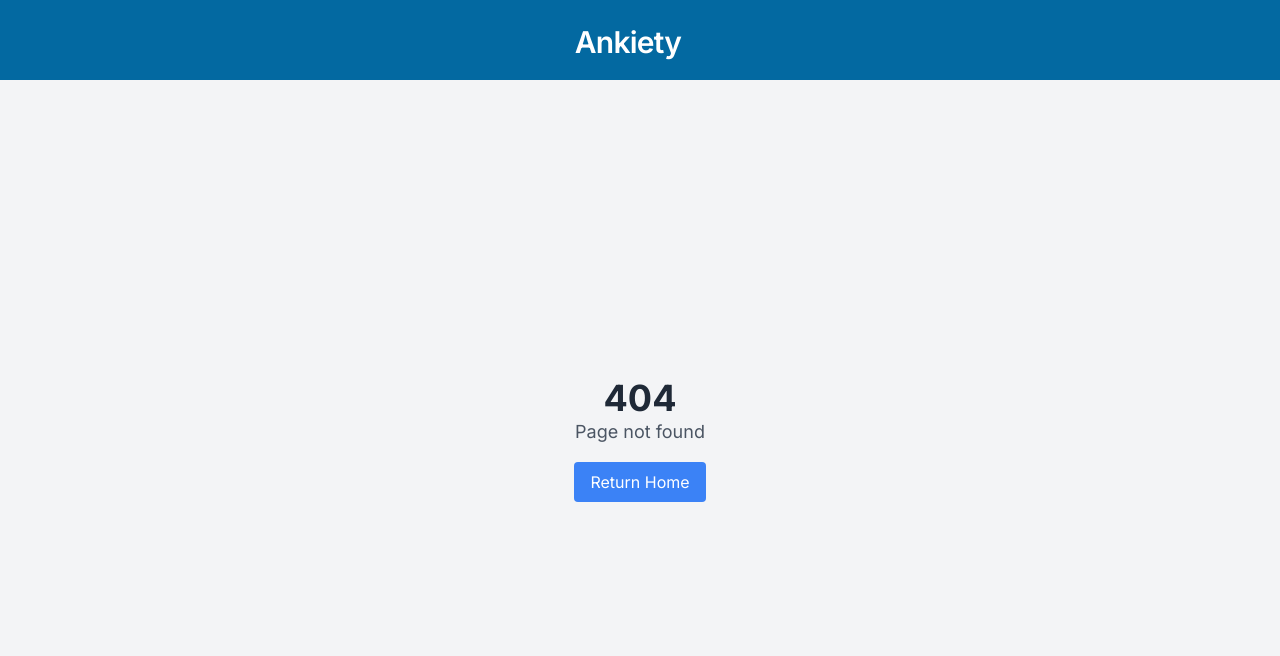
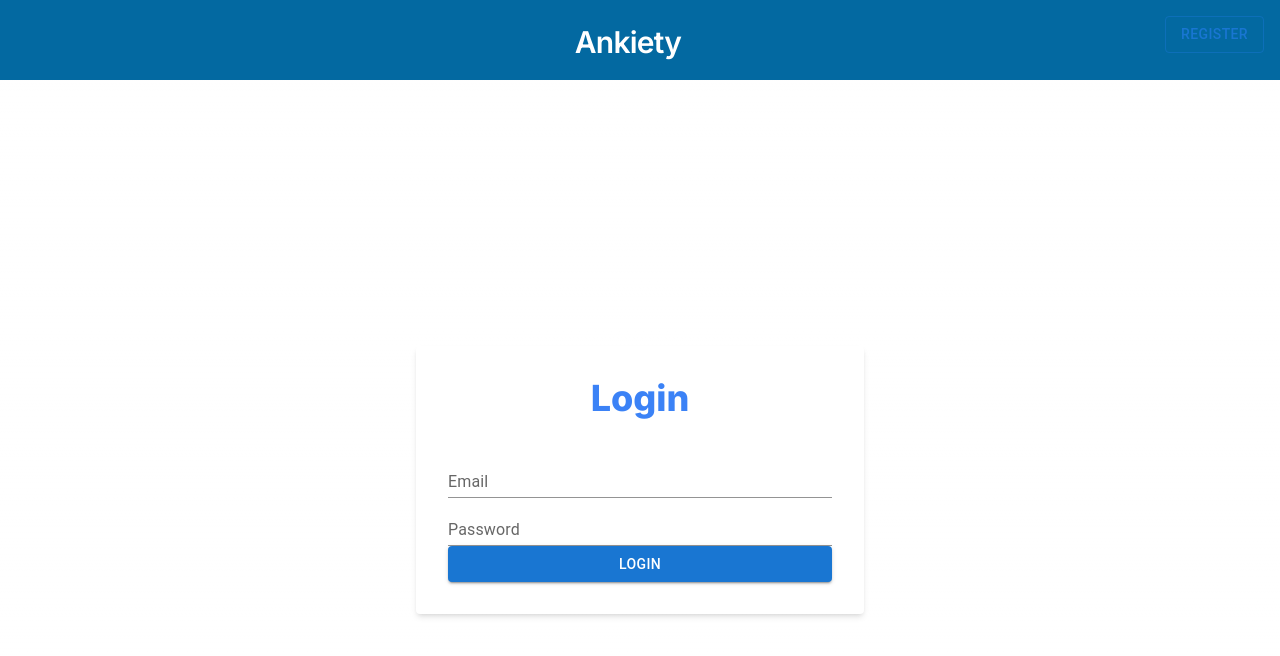
Before and after one commit to haniszewski/SurveySystemFrontend, a Next.js app: page /login in a window 1280 px wide. Before the commit this address had no page. Shown: the top 656 px of the page. Built offline with nearby package versions, Linux system fonts and the light colour scheme.

Commit message:
Login page

```diff
--- /dev/null
+++ b/src/app/login/page.tsx
@@ -0,0 +1,37 @@
+"use client";
+import React from 'react';
+import TextFormField from '@/components/atoms/form/fields/text-form-field';
+import Form from '@/components/atoms/form/form';
+import Button from "@mui/material/Button";
+
+export default function LoginPage() {
+  return (
+    <Form onSubmit={() => {}}>
+      <div className="flex justify-center items-center h-screen">
+        <div className="bg-white p-8 rounded shadow-md max-w-md w-full">
+          <h2 className="text-4xl font-extrabold mb-8 text-center text-blue-500">Login</h2>
+          <TextFormField
+            name="email"
+            label="Email"
+            type="text"
+          />
+          <TextFormField
+            name="password"
+            label="Password"
+            type="text"
+          />
+          <div className="w-full">
+            <Button type="submit" variant="contained" className="bg-blue-500 text-white hover:bg-blue-700 w-full">
+              Login
+            </Button>
+          </div>
+        </div>
+      </div>
+      <div className="absolute top-4 right-4">
+        <Button variant="outlined" className="text-white font-semibold border-white hover:border-gray-200">
+          Register
+        </Button>
+      </div>
+    </Form>
+  );
+}
```
